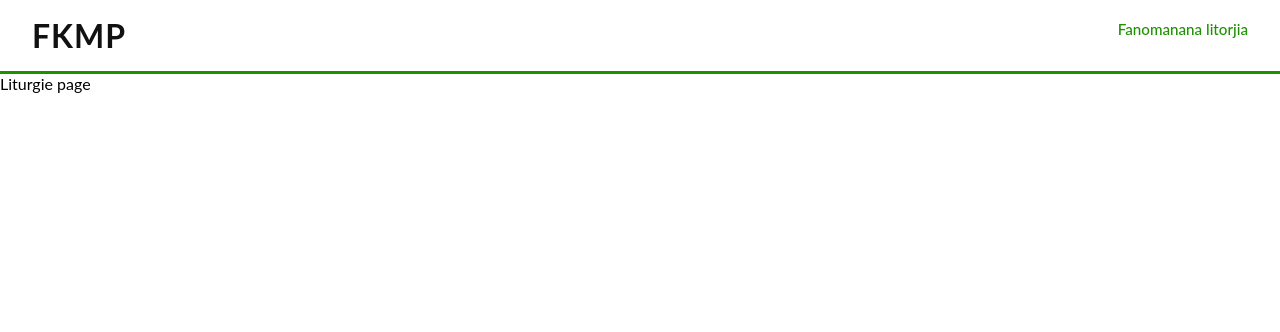
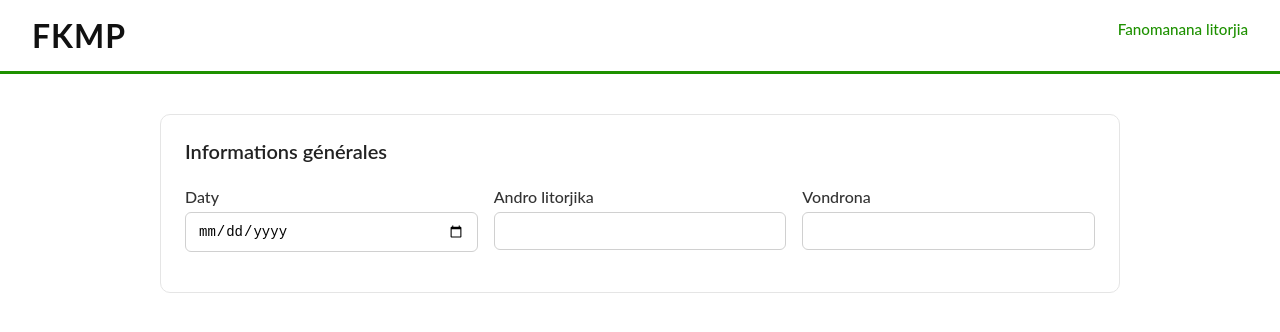
Before and after one commit to andri-Ts/e-liturgie, a React (Vite) app: page /liturgie in a window 1280 px wide. Shown: the top 332 px of the page. Built offline with nearby package versions, Linux system fonts and the light colour scheme.

Commit message:
feat: transport des data vers la page liturgie

```diff
--- a/src/pages/lecturePages/LecturePage.jsx
+++ b/src/pages/lecturePages/LecturePage.jsx
@@ -3,10 +3,12 @@ import FormField from '../../components/formField/FormField';
 import './lecturePage.css';
 import Lecture from '../../components/lecture/Lecture';
 import { mockLectures } from '../../mocks/lecture';
-import { Link } from 'react-router-dom';
+import { Link, useNavigate } from 'react-router-dom';
 
 function LecturePage() {
   const [readingShow, setReadingShow] = useState(false); // pour fiare apparaître les lectures
+  const [infos, setInfos] = useState(null);
+  const nav = useNavigate();
 
   const toggleReading = async () => {
     setReadingShow((prev) => !prev);
@@ -15,15 +17,23 @@ function LecturePage() {
   const handleSubmit = async (e) => {
     e.preventDefault();
 
-    // Récupérer le form
+    // Récupérer les data du form et le stocker deans un Object
     const formData = new FormData(e.target);
-    const dateForm = formData.get('date');
-    const jourForm = formData.get('jour');
-    const entiteForm = formData.get('entite');
-
-    // console.log('date: ', dateForm);
+    const dataform = {
+      date: formData.get('date'),
+      jour: formData.get('jour'),
+      entite: formData.get('entite'),
+    };
+    setInfos(dataform);
 
     toggleReading();
+  };
+
+  // pour envoyer les data du formulaire vers la page suivante
+  const handleNext = () => {
+    nav('/liturgie', {
+      state: infos,
+    });
   };
 
   return (
@@ -45,9 +55,7 @@ function LecturePage() {
           {mockLectures.map((lecture, index) => (
             <Lecture key={index} titre={lecture.titre} ref={lecture.ref} />
           ))}
-          <Link to={'/liturgie'} className="btn-style">
-            Suivant
-          </Link>
+          <button onClick={handleNext}>Suivant</button>
         </div>
       )}
     </section>
--- a/src/pages/liturgiePage/LiturgiePage.jsx
+++ b/src/pages/liturgiePage/LiturgiePage.jsx
@@ -1,7 +1,24 @@
 import React from 'react';
+import FormField from '../../components/formField/FormField';
+import { useLocation } from 'react-router-dom';
 
 function LiturgiePage() {
-  return <div>Liturgie page</div>;
+  const location = useLocation(); // permet de récupérer les données envoyés via useNavigate
+
+  const infosLiturige = location.state;
+
+  return (
+    <section className="lecture-page">
+      <div className="infos">
+        <h2>Informations générales</h2>
+        <div className="fields-row">
+          <FormField type="date" label="Daty" name="date" />
+          <FormField type="text" label="Andro litorjika" name="jour" />
+          <FormField type="text" label="Vondrona" name="entite" />
+        </div>
+      </div>
+    </section>
+  );
 }
 
 export default LiturgiePage;
```
Also changed, not shown: src/components/liturgieForm/LiturgieForm.jsx (added, +12 -0 lines).
